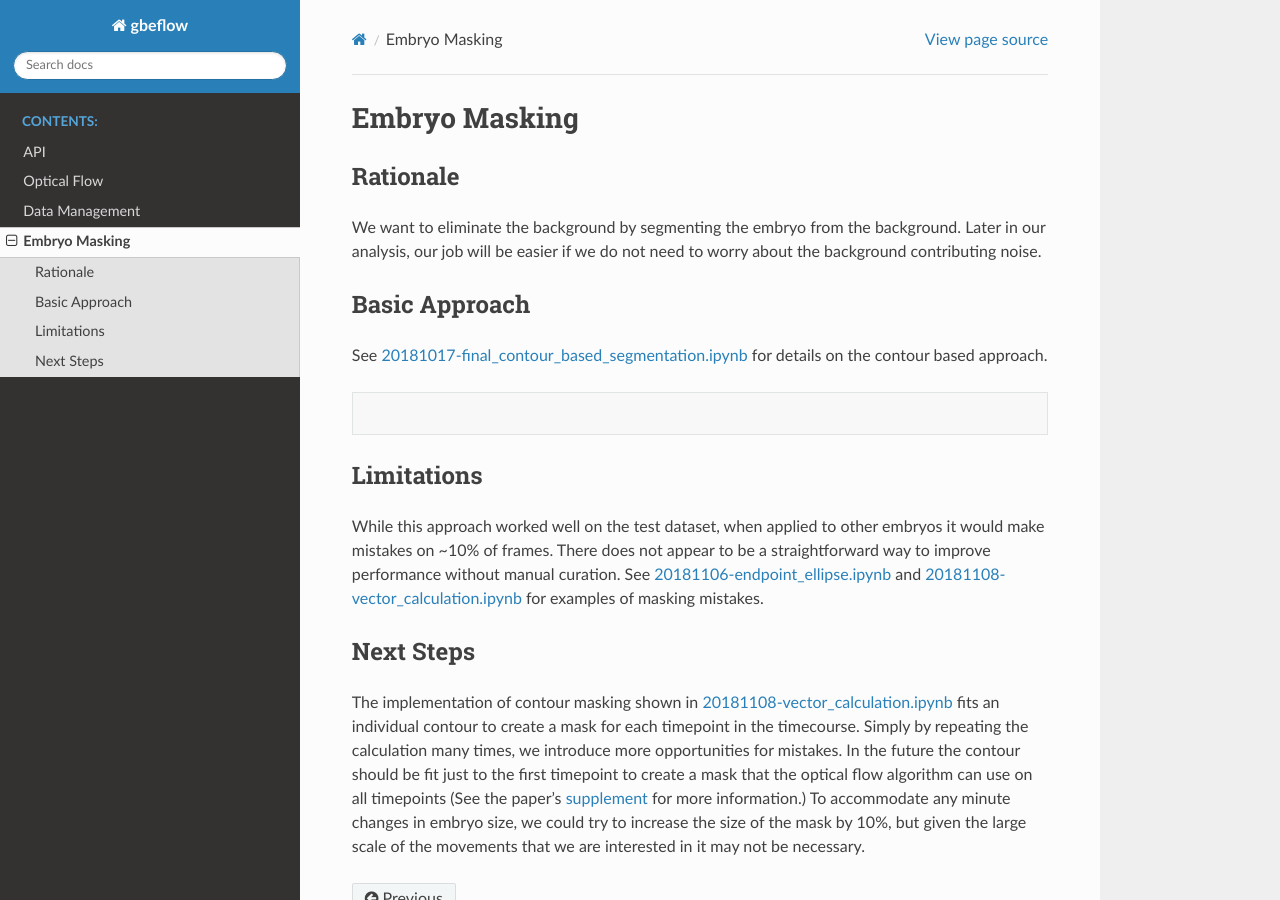
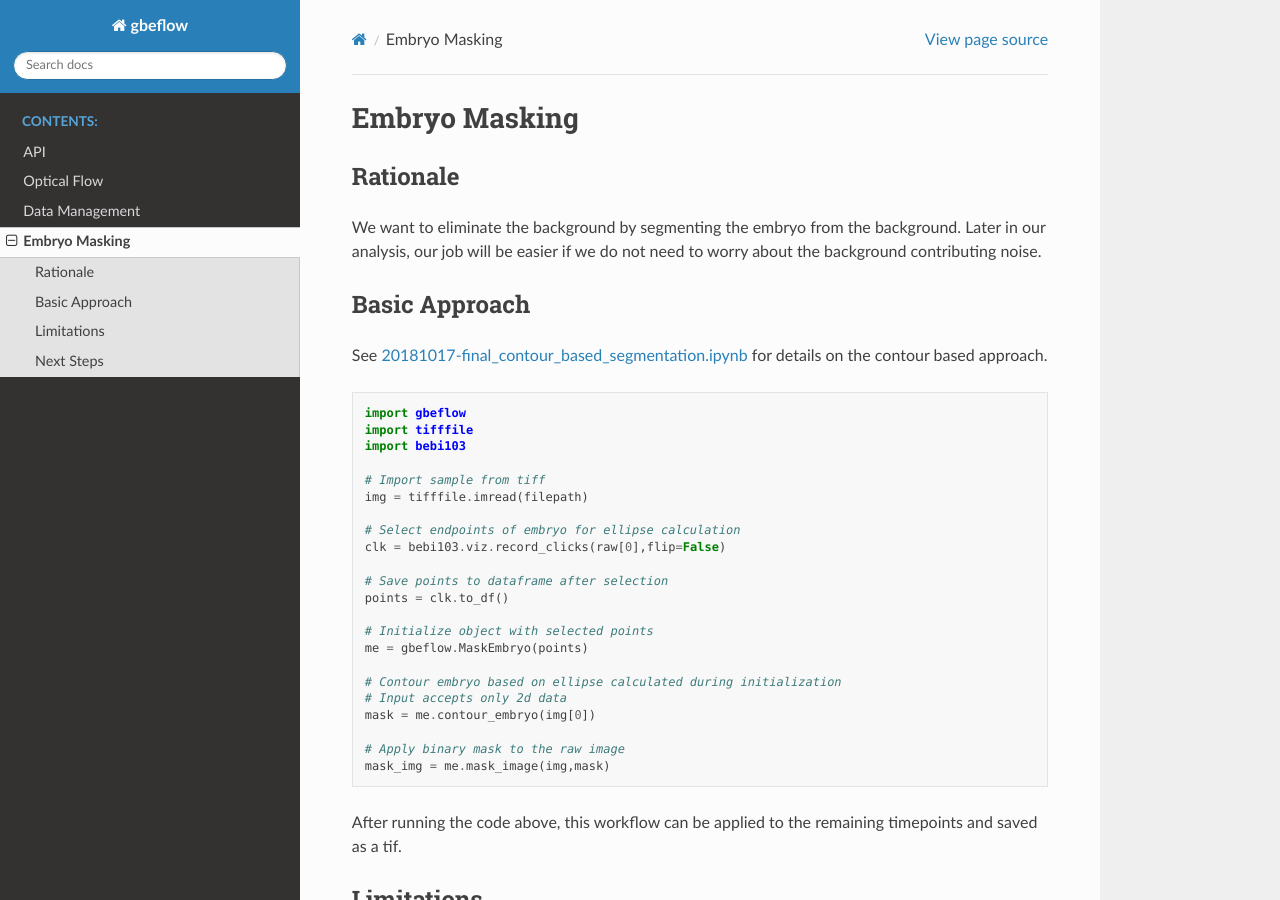
Before and after one commit to msschwartz21/germband-extension, a Sphinx documentation site: the page built from docs/source/masking.rst, in a window 1280 px wide and 900 px high. Built offline with Sphinx 7.4.7 and the Read the Docs theme 2.0.0, drawn with Linux system fonts in a browser that asks for light colours.

Commit message:
Add contour embryo example code

```diff
--- a/docs/source/masking.rst
+++ b/docs/source/masking.rst
@@ -11,7 +11,30 @@ See `20181017-final_contour_based_segmentation.ipynb <contourntbk_>`_ for detail
 
 .. code-block:: python
 
+    import gbeflow
+    import tifffile
+    import bebi103
 
+    # Import sample from tiff
+    img = tifffile.imread(filepath)
+
+    # Select endpoints of embryo for ellipse calculation
+    clk = bebi103.viz.record_clicks(raw[0],flip=False)
+
+    # Save points to dataframe after selection
+    points = clk.to_df()
+
+    # Initialize object with selected points
+    me = gbeflow.MaskEmbryo(points)
+
+    # Contour embryo based on ellipse calculated during initialization
+    # Input accepts only 2d data
+    mask = me.contour_embryo(img[0])
+
+    # Apply binary mask to the raw image
+    mask_img = me.mask_image(img,mask)
+
+After running the code above, this workflow can be applied to the remaining timepoints and saved as a tif.
 
 Limitations
 -------------
--- a/gbeflow/__init__.py
+++ b/gbeflow/__init__.py
@@ -163,6 +163,7 @@ class MaskEmbryo():
         ----------
         points : pd.DataFrame
             Contains the columns x and y with 2 rows
+
         Returns
         -------
         self.ell, self.rell, self.fell
```
